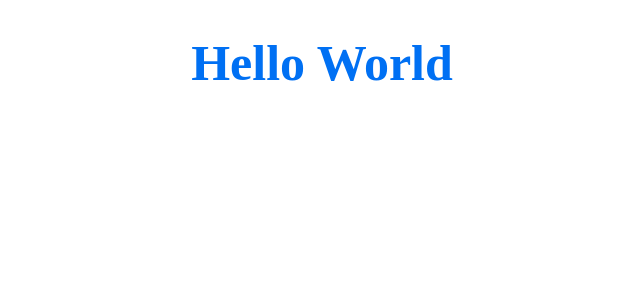
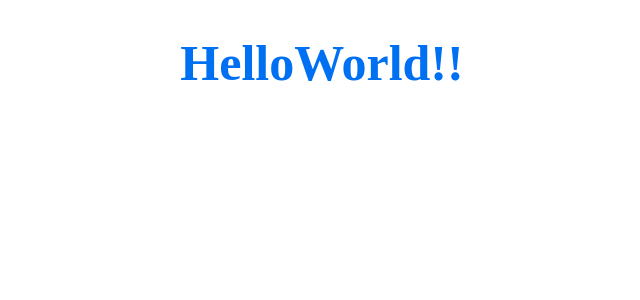
Before and after one commit to PradyumnaThakare/TheOsProject, a Next.js app in the folder OS/the-os/: page / in a window 1280 px wide. Shown: the top 300 px of the page, without its empty margins (318-958 px from the left). Built offline with nearby package versions, Linux system fonts and the light colour scheme.

Commit message:
Dynamic Process Components

```diff
--- /dev/null
+++ b/OS/the-os/components/apps/HelloWorld.tsx
@@ -0,0 +1,6 @@
+import Title from "styles/generic/Title";
+import type{FC} from "react";
+
+const HelloWorld:FC=()=><Title>HelloWorld!!</Title>
+
+export default HelloWorld;
--- /dev/null
+++ b/OS/the-os/components/pages/Metadata.tsx
@@ -0,0 +1,17 @@
+
+import type { AppProps } from 'next/app'
+import React, { FC, ReactElement } from "react";
+import Head from "next/head";
+import {description as packageDescription,name as packageName} from "package.json";
+import { MetadataProps } from 'types/components/pages/Metadata';
+
+
+
+  const MetaData:FC<MetadataProps>=({description=packageDescription,title=packageName})=>(
+    <Head>
+      <title>{title}</title>
+      <meta name="description" content={description}/>
+    </Head>
+
+  );
+export default  MetaData;
--- a/OS/the-os/pages/_app.tsx
+++ b/OS/the-os/pages/_app.tsx
@@ -2,9 +2,9 @@
 import type { AppProps } from 'next/app'
 import React, { FC, ReactElement } from "react";
 import Head from "next/head";
-import {name} from "package.json";
+import {description,name} from "package.json";
 import StyledApp from 'components/pages/StyledApp';
-
+import MetaData from 'components/pages/Metadata';
 
 
 
@@ -12,10 +12,7 @@ import StyledApp from 'components/pages/StyledApp';
 export default function App({ Component, pageProps }:AppProps):ReactElement {
   return(
   <>
-  <Head>
-    <title>{name}</title>
-    <meta name="description" content={"The OS project"}/>
-  </Head>
+  <MetaData/>
   <StyledApp>
   <Component {...pageProps} />
   </StyledApp>
--- a/OS/the-os/pages/index.tsx
+++ b/OS/the-os/pages/index.tsx
@@ -1,6 +1,6 @@
 import React from "react";
-import Title from "styles/generic/Title";
+import processDirectory from "utils/processDirectory";
 
 export default function Home(){
-  return<Title>Hello World</Title>
+  return<processDirectory.HelloWorld.Component/>;
 }
--- /dev/null
+++ b/OS/the-os/types/components/pages/Metadata.ts
@@ -0,0 +1,4 @@
+export type MetadataProps={
+    description?:string;
+    title?:string;
+  };
--- a/OS/the-os/types/components/pages/StyledApp.ts
+++ b/OS/the-os/types/components/pages/StyledApp.ts
@@ -6,7 +6,6 @@ export type Theme={
 
   export type StyledAppProps={
     children: React.ReactNode; // Ensure that children property is defined
-
     theme?:Theme;
 
   };
--- /dev/null
+++ b/OS/the-os/utils/processDirectory.tsx
@@ -0,0 +1,11 @@
+import dynamic from "next/dynamic";
+
+
+const processDirectory={
+    HelloWorld:{
+        Component:dynamic(()=> import('components/apps/HelloWorld')),
+
+    }
+};
+
+export default processDirectory;
```
Also changed, not shown: OS/the-os/package.json (+13 -1 lines).
